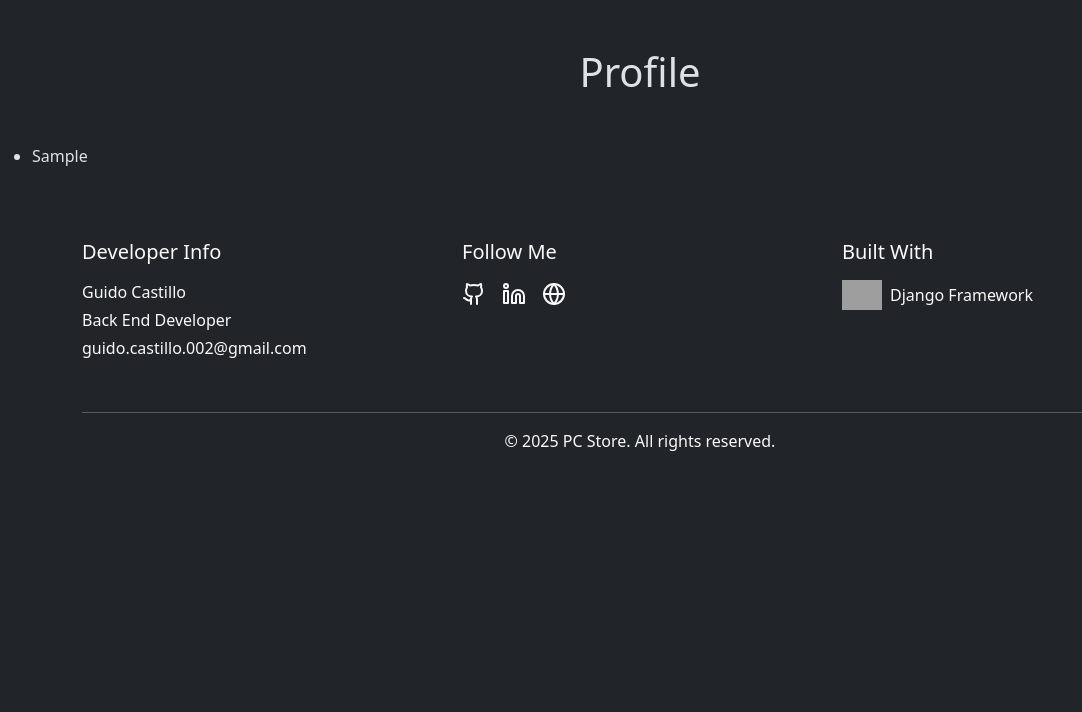
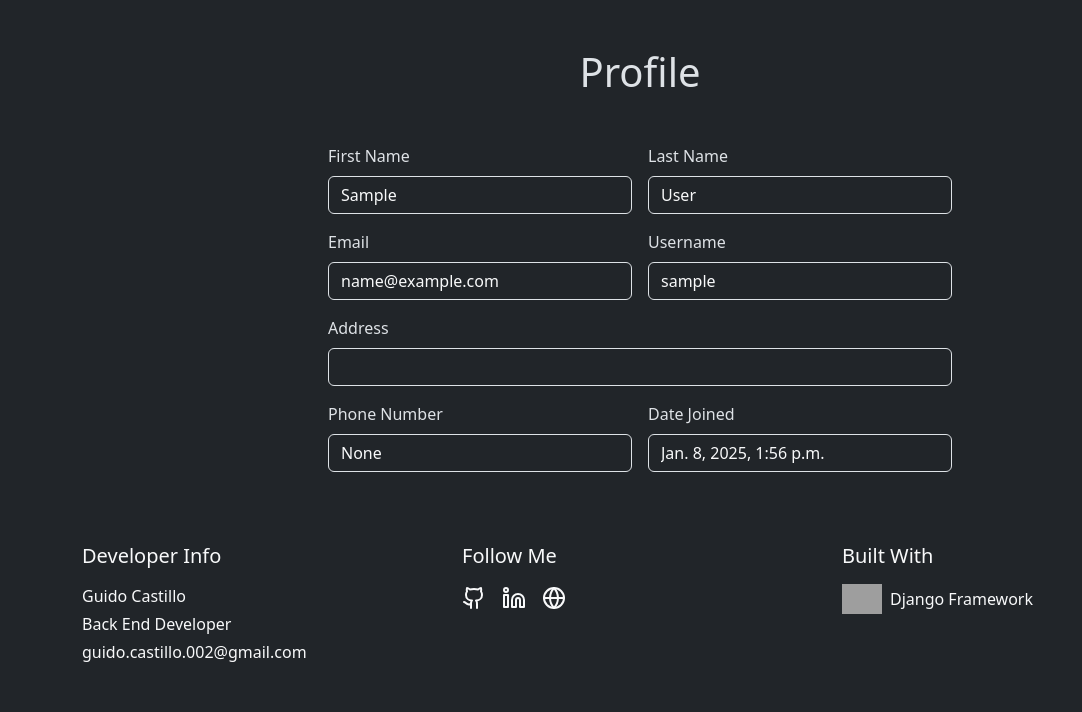
Before and after one commit to guidocastillo7/pc-store, a Django app: page /users/user_profile/ in a window 1280 px wide. Shown: the part 56-768 px from the top of the page, without its empty margins (0-1082 px from the left). Before the commit the page ends 507 px from the top, so only its background shows below. Run offline with Django 4.2, Linux system fonts and the light colour scheme; the visitor is signed in with stand-in values (Sample User, id 1); data comes from the database, SQL or seed files in the repository; grey boxes are pictures that could not be loaded.

Commit message:
Configurando perfil de usuario

```diff
--- a/PC_Store/users/templates/user_profile.html
+++ b/PC_Store/users/templates/user_profile.html
@@ -3,18 +3,81 @@
 <h1 class="text-center my-5">Profile</h1>
 
 {% if user_data %}
-    <ul>
-        <li>
-            {{user_data.first_name}}
-        </li>
-    </ul>
+    <div class="d-flex flex-column align-items-center">
+        <form class="row g-3 w-50">
+            <div class="col-md-6">
+                <label for="inputEmail4" class="form-label">First Name</label>
+                <input class="form-control bg-dark text-light fw-medium"
+                type="text" value="{{user_data.first_name}}" id="inputEmail4" readonly>
+            </div>
+            <div class="col-md-6">
+                <label for="inputPassword4" class="form-label">Last Name</label>
+                <input class="form-control bg-dark text-light fw-medium"
+                type="text" value="{{user_data.last_name}}" id="inputPassword4" readonly>
+            </div>
+            <div class="col-md-6">
+                <label for="inputEmail5" class="form-label">Email</label>
+                <input class="form-control bg-dark text-light fw-medium"
+                type="text" value="{{user_data.email}}" id="inputEmail5" readonly>
+            </div>
+            <div class="col-md-6">
+                <label for="inputPassword5" class="form-label">Username</label>
+                <input class="form-control bg-dark text-light fw-medium"
+                type="text" value="{{user_data.username}}" id="inputPassword5" readonly>
+            </div>
+            <div class="col-12">
+                <label for="inputAddress" class="form-label">Address</label>
+                <input class="form-control bg-dark text-light fw-medium"
+                type="text" value="{{user_data.address}}" id="inputAddress" readonly>
+            </div>
+            <div class="col-md-6">
+                <label for="inputAddress3" class="form-label">Phone Number</label>
+                <input class="form-control bg-dark text-light fw-medium"
+                type="text" value="{{user_data.phone}}" id="inputAddress3" readonly>
+            </div>
+            <div class="col-md-6">
+                <label for="inputAddress2" class="form-label">Date Joined</label>
+                <input class="form-control bg-dark text-light fw-medium"
+                type="text" value="{{user_data.date_joined}}" id="inputAddress2" readonly>
+            </div>
+
+        <!-- POR SI ME SIRVE DESPUES
+            <div class="col-md-6">
+                <label for="inputCity" class="form-label">City</label>
+                <input type="text" class="form-control" id="inputCity">
+            </div>
+            <div class="col-md-4">
+                <label for="inputState" class="form-label">State</label>
+                <select id="inputState" class="form-select">
+                    <option selected>Choose...</option>
+                    <option>...</option>
+                </select>
+            </div>
+            <div class="col-md-2">
+                <label for="inputZip" class="form-label">Zip</label>
+                <input type="text" class="form-control" id="inputZip">
+            </div>
+            <div class="col-12">
+                <div class="form-check">
+                    <input class="form-check-input" type="checkbox" id="gridCheck">
+                    <label class="form-check-label" for="gridCheck">
+                    Check me out
+                    </label>
+                </div>
+            </div>
+            <div class="col-12">
+                <button type="submit" class="btn btn-primary">Sign in</button>
+            </div> -->
+        </form>
+    </div>
+
 {% else %}
-<div class="d-flex flex-column align-items-center">
-    <div class="alert alert-warning w-50 text-center fs-5" role="alert">
-        Error loading user data,
-        <a href="{% url 'user_profile' %}" class="alert-link">please reload the page.</a>
+    <div class="d-flex flex-column align-items-center">
+        <div class="alert alert-warning w-50 text-center fs-5" role="alert">
+            Error loading user data,
+            <a href="{% url 'user_profile' %}" class="alert-link">please reload the page.</a>
+        </div>
     </div>
-</div>
 {% endif %}
 
 {% endblock %}
```
